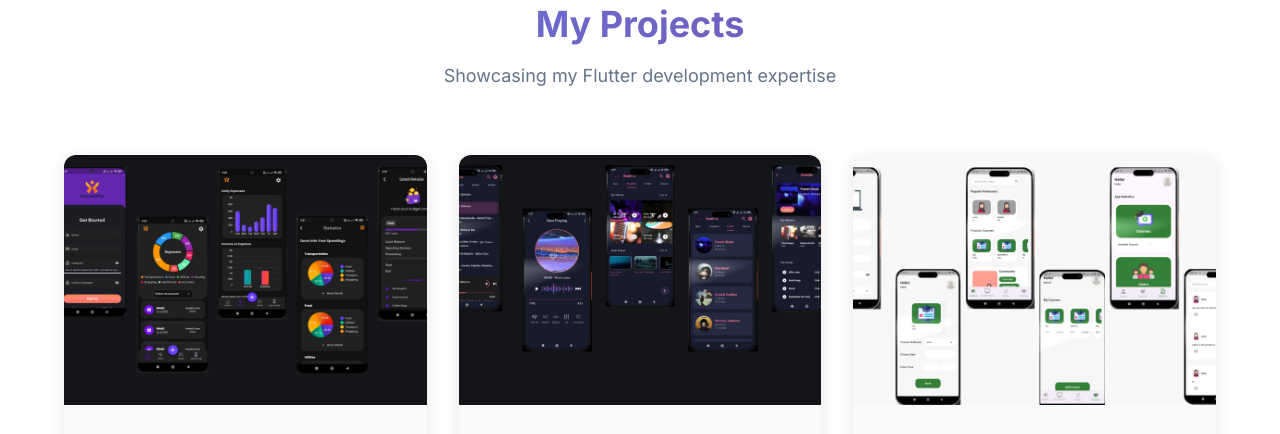
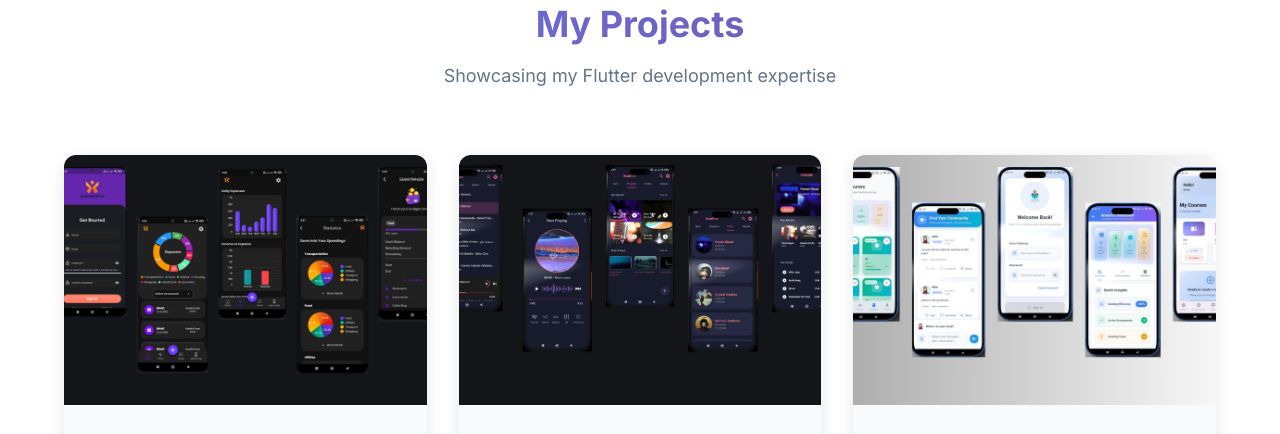
Before and after one commit to danielAdrah/my_portifolio, a plain HTML site: page index.html in a window 1280 px wide. Shown: the part 1835-2269 px from the top of the page. Drawn offline with nearby package versions, Linux system fonts and the light colour scheme.

Commit message:
change the studyMate img

```diff
--- a/index.html
+++ b/index.html
@@ -238,7 +238,7 @@
 
           <div class="project-card" data-aos="fade-up" data-aos-delay="300">
             <div class="project-image">
-              <img src="img/studymate.png" alt="study mate" />
+              <img src="img/studymate.jpg" alt="study mate" />
               <div class="project-overlay">
                 <div class="project-links">
                   <a
```
Also changed, not shown: img/studymate.jpg (added), img/studymate.png (deleted).
